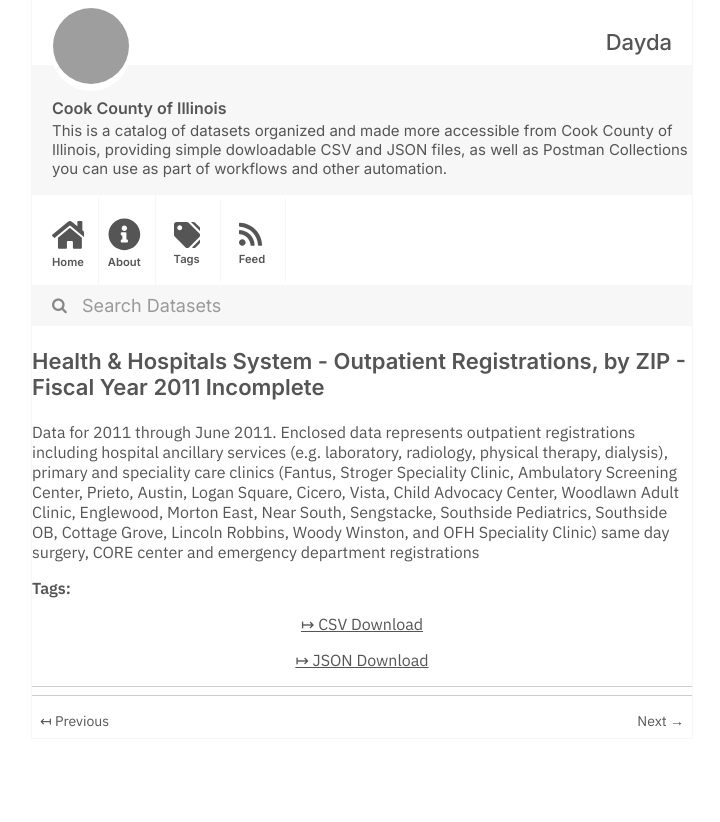
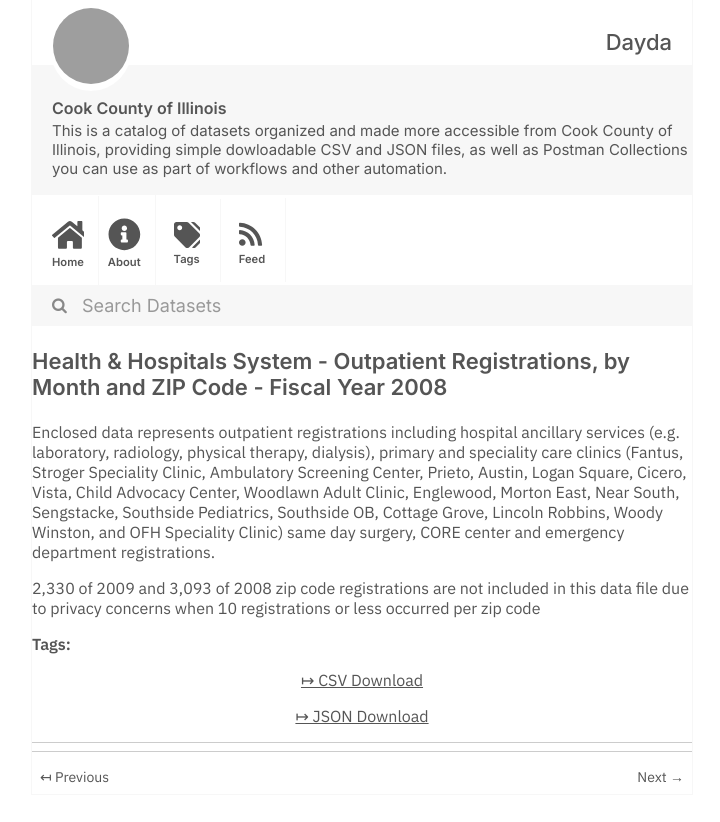
Before and after one commit to dayda-entities/cook-county-of-illinois, a Jekyll site: the page built from _posts/2020-11-10-health-hospitals-system-outpat.md, in a window 1280 px wide, cut to the strip 0-822 px from the top of the page. Shown: the whole strip, without its empty margins (278-998 px from the left). Built offline with Jekyll 4.4.1, drawn with Linux system fonts in a browser that asks for light colours; grey boxes are pictures that could not be loaded.

Commit message:
Publish Data

```diff
--- a/_posts/2020-11-10-health-hospitals-system-outpat.md
+++ b/_posts/2020-11-10-health-hospitals-system-outpat.md
@@ -1,19 +1,21 @@
 ---
 title: >-
-  Health & Hospitals System - Outpatient Registrations, by ZIP - Fiscal Year
-  2011 Incomplete
-created: '2020-11-10T16:57:09.344095'
-modified: '2020-11-10T16:57:09.344104'
+  Health & Hospitals System - Outpatient Registrations, by Month and ZIP Code -
+  Fiscal Year 2008
+created: '2020-11-10T16:57:47.377012'
+modified: '2020-11-10T16:57:47.377022'
 state: active
 type: dataset
 tags: []
 groups:
   - Local Government
 csv_url: >-
-  https://datacatalog.cookcountyil.gov/api/views/3ghu-xq7n/rows.csv?accessType=DOWNLOAD
+  https://datacatalog.cookcountyil.gov/api/views/sgmp-8x3i/rows.csv?accessType=DOWNLOAD
 json_url: >-
-  https://datacatalog.cookcountyil.gov/api/views/3ghu-xq7n/rows.json?accessType=DOWNLOAD
+  https://datacatalog.cookcountyil.gov/api/views/sgmp-8x3i/rows.json?accessType=DOWNLOAD
 layout: post
 
 ---
-Data for 2011 through June 2011. Enclosed data represents outpatient registrations including hospital ancillary services (e.g. laboratory, radiology, physical therapy, dialysis), primary and speciality care clinics (Fantus, Stroger Speciality Clinic, Ambulatory Screening Center, Prieto, Austin, Logan Square, Cicero, Vista, Child Advocacy Center, Woodlawn Adult Clinic, Englewood, Morton East, Near South, Sengstacke, Southside Pediatrics, Southside OB, Cottage Grove, Lincoln Robbins, Woody Winston, and OFH Speciality Clinic) same day surgery, CORE center and emergency department registrations
+Enclosed data represents outpatient registrations including hospital ancillary services (e.g. laboratory, radiology, physical therapy, dialysis), primary and speciality care clinics (Fantus, Stroger Speciality Clinic, Ambulatory Screening Center, Prieto, Austin, Logan Square, Cicero, Vista, Child Advocacy Center, Woodlawn Adult Clinic, Englewood, Morton East, Near South, Sengstacke, Southside Pediatrics, Southside OB, Cottage Grove, Lincoln Robbins, Woody Winston, and OFH Speciality Clinic) same day surgery, CORE center and emergency department registrations.
+
+2,330 of 2009 and 3,093 of 2008 zip code registrations are not included in this data file due to privacy concerns when 10 registrations or less occurred per zip code
```
